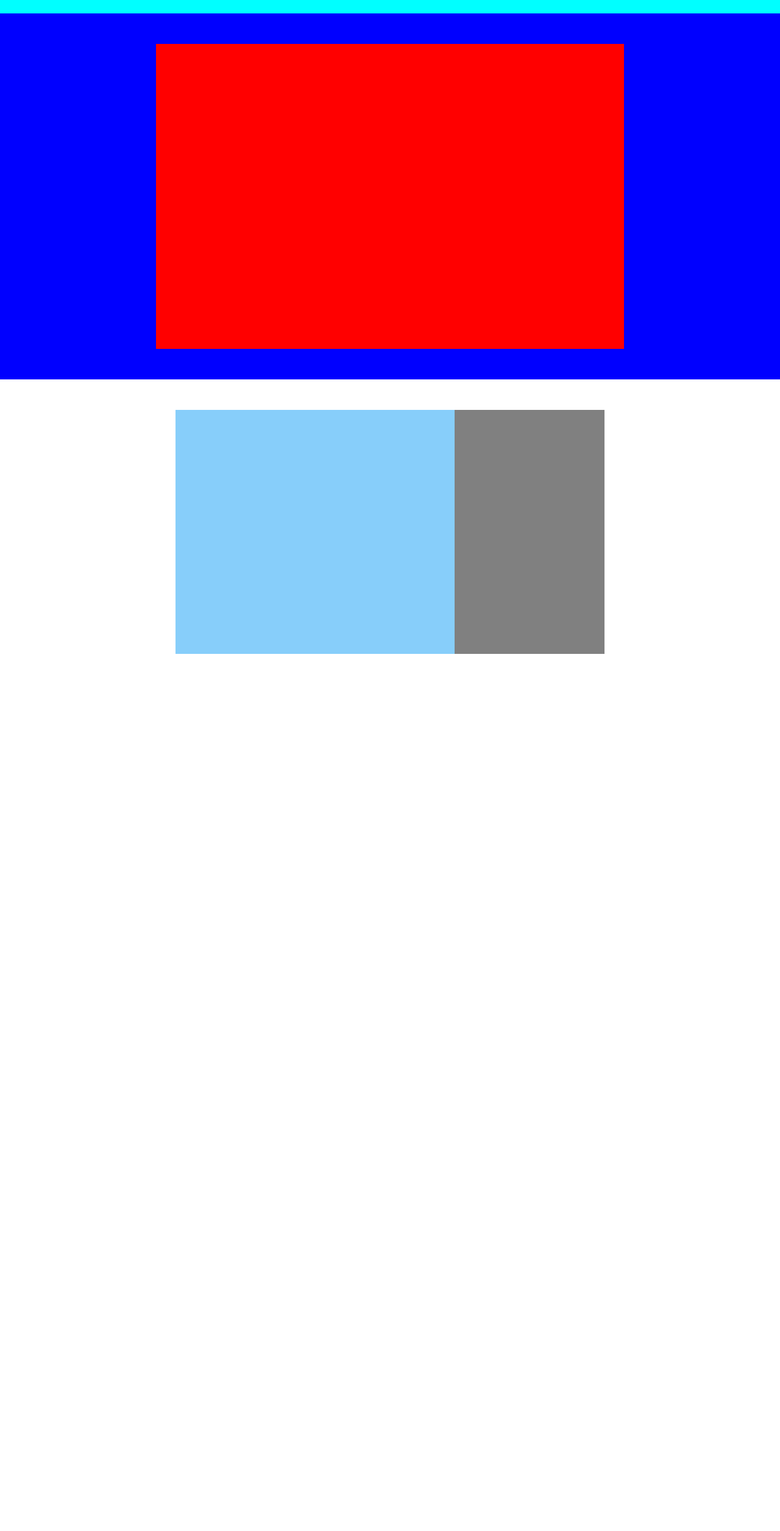
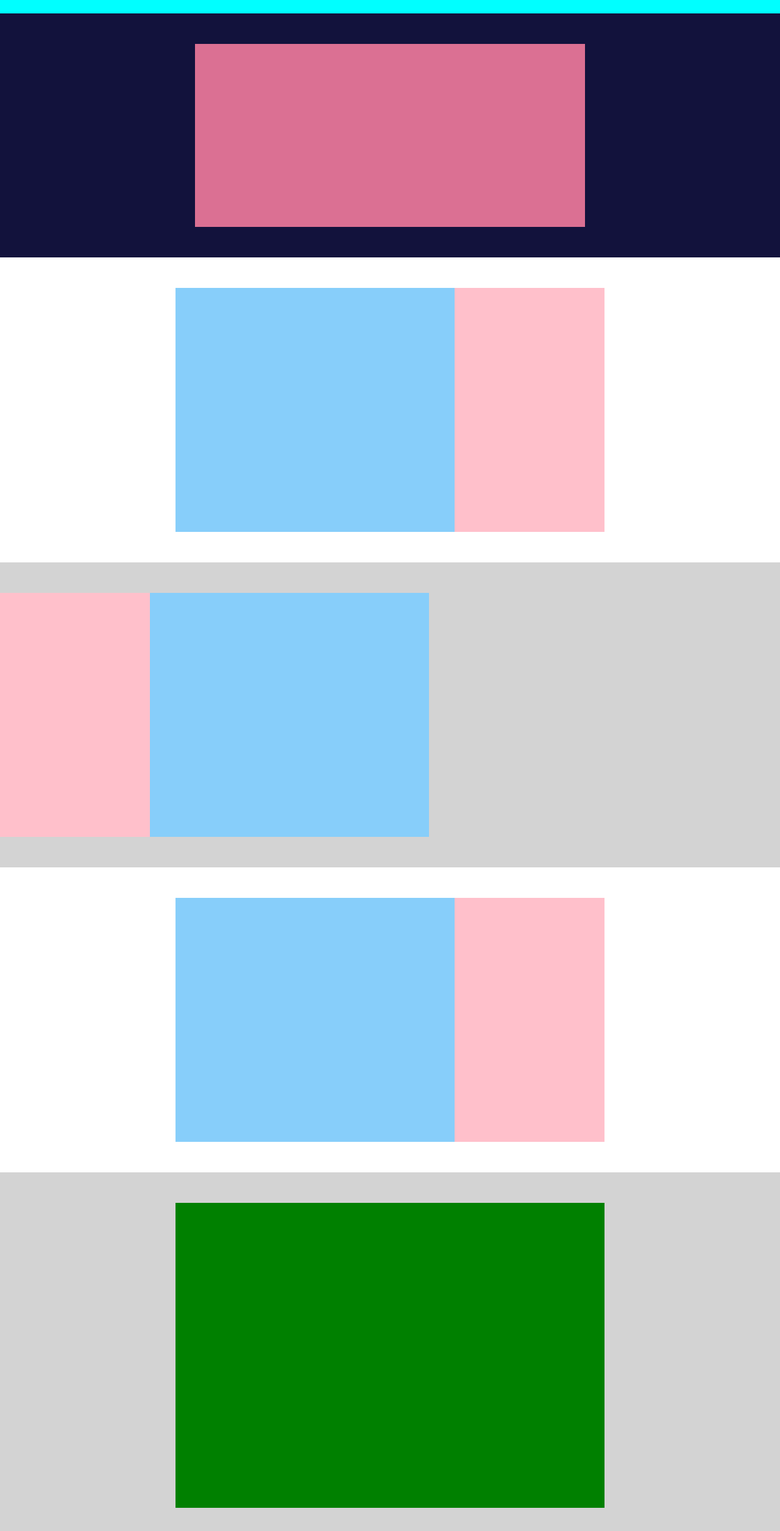
Before and after one commit to Alexbarile/htmlcss-struttura-discord, a plain HTML site: page index.html in a window 1280 px wide. Shown: the part 48-2558 px from the top of the page at 61% size. Before the commit the page ends 1170 px from the top, so only its background shows below. Drawn offline with Linux system fonts and the light colour scheme.

Commit message:
end main

```diff
--- a/css/style.css
+++ b/css/style.css
@@ -49,7 +49,7 @@ li{
 .container{
     max-width: 100%;
     margin: 0 auto;
-    background-color: blue;
+    background-color: rgb(18, 18, 60);
 }
 
 .row{
@@ -57,13 +57,13 @@ li{
     justify-content: center;
     align-items: center;
     width: 100%;
-    height: 600px;
+    height: 400px;
 }
 
 .col-main{
-    width: 60%;
-    height: 500px;
-    background-color: red;
+    width: 50%;
+    height: 300px;
+    background-color: palevioletred;
 
 }
 
@@ -90,9 +90,58 @@ li{
 
 .col-small{
     width: 35%;
-    background-color: gray;
+    background-color: pink;
     height: 400px;
 }
 
 
 /* MAIN TERZA RIGA */
+
+
+.container-three{
+    max-width: 100%;
+    margin: 0 auto;
+    background-color: lightgray;
+}
+
+.row-three{
+    display: flex;
+    justify-content: center;
+    align-items: center;
+    width: 55%;
+    height: 500px;
+}
+
+.col-big-inverse{
+    width: 65%;
+    background-color: lightskyblue;
+    height: 400px;
+}
+
+.col-small-inverse{
+    width: 35%;
+    background-color: pink;
+    height: 400px;
+}
+
+/* MAIN QUINTA RIGA */
+
+.container-five{
+    max-width: 100%;
+    margin: 0 auto;
+    background-color: lightgray;
+}
+
+.row-five{
+    display: flex;
+    justify-content: center;
+    align-items: center;
+    width: 100%;
+    height: 600px;
+}
+
+.col-main-five{
+    width: 55%;
+    height: 500px;
+    background-color: green;
+}
--- a/index.html
+++ b/index.html
@@ -54,12 +54,40 @@
                 <div class="col-big"></div>
                 <div class="col-small"></div>
             </div>
+        </div>
 
         <!-- TERZA RIGA -->
 
+        <div class="container-three">
+            <div class="row-three">
+                <div class="col-small-inverse"></div>
+                <div class="col-big-inverse"></div>
+            </div>
         </div>
 
+        <!-- QUARTA RIGA -->
+
+        <div class="container-two">
+            <div class="row-two">
+                <div class="col-big"></div>
+                <div class="col-small"></div>
+            </div>
+        </div>
+
+        <!-- QUINTA RIGA -->
+
+        <div class="container-five">
+            <div class="row-five">
+                <div class="col-main-five"></div>
+            </div>
+        </div>
     </main>
 
+    <!-- footer -->
+
+    <footer>
+
+
+    </footer>
 </body>
 </html>
```
